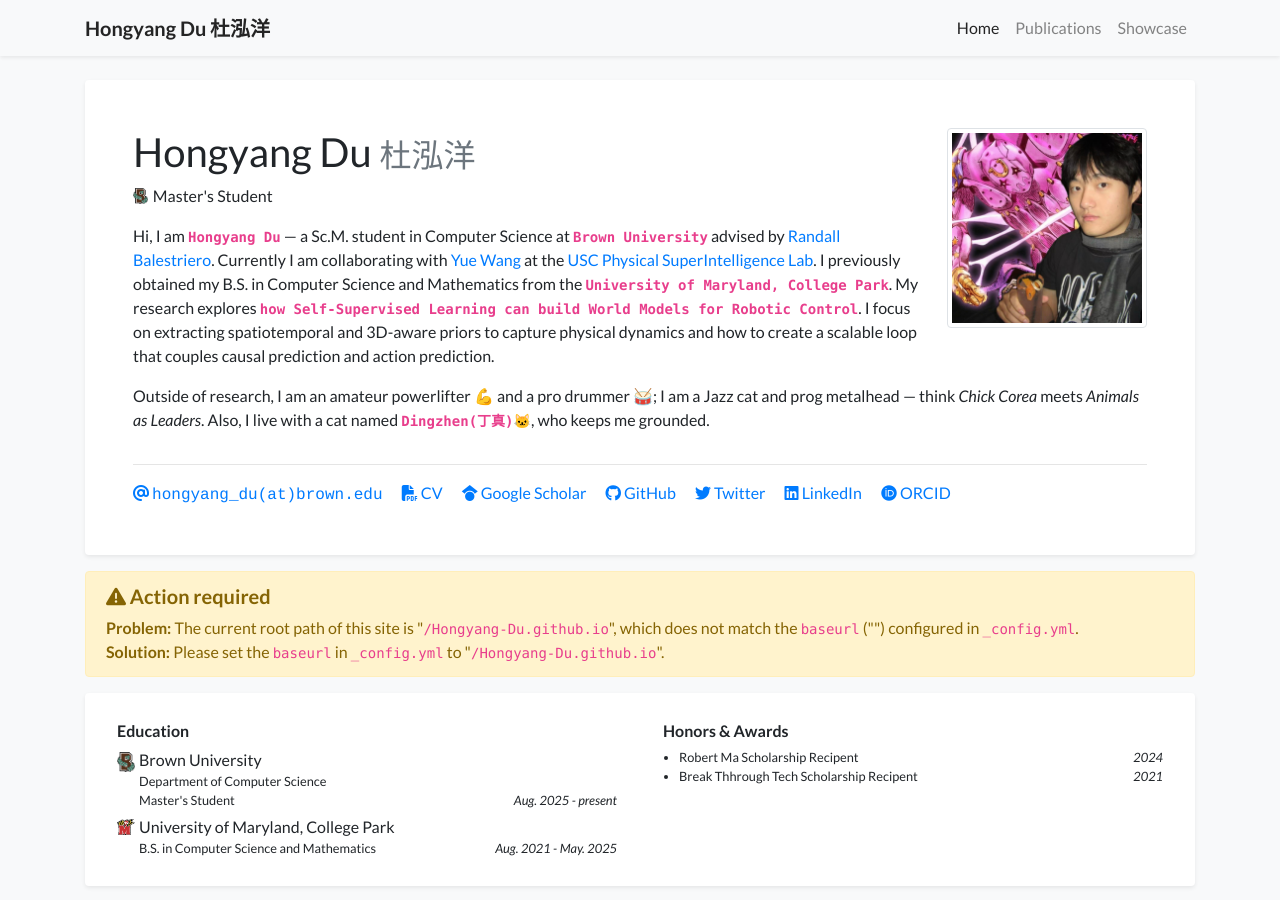
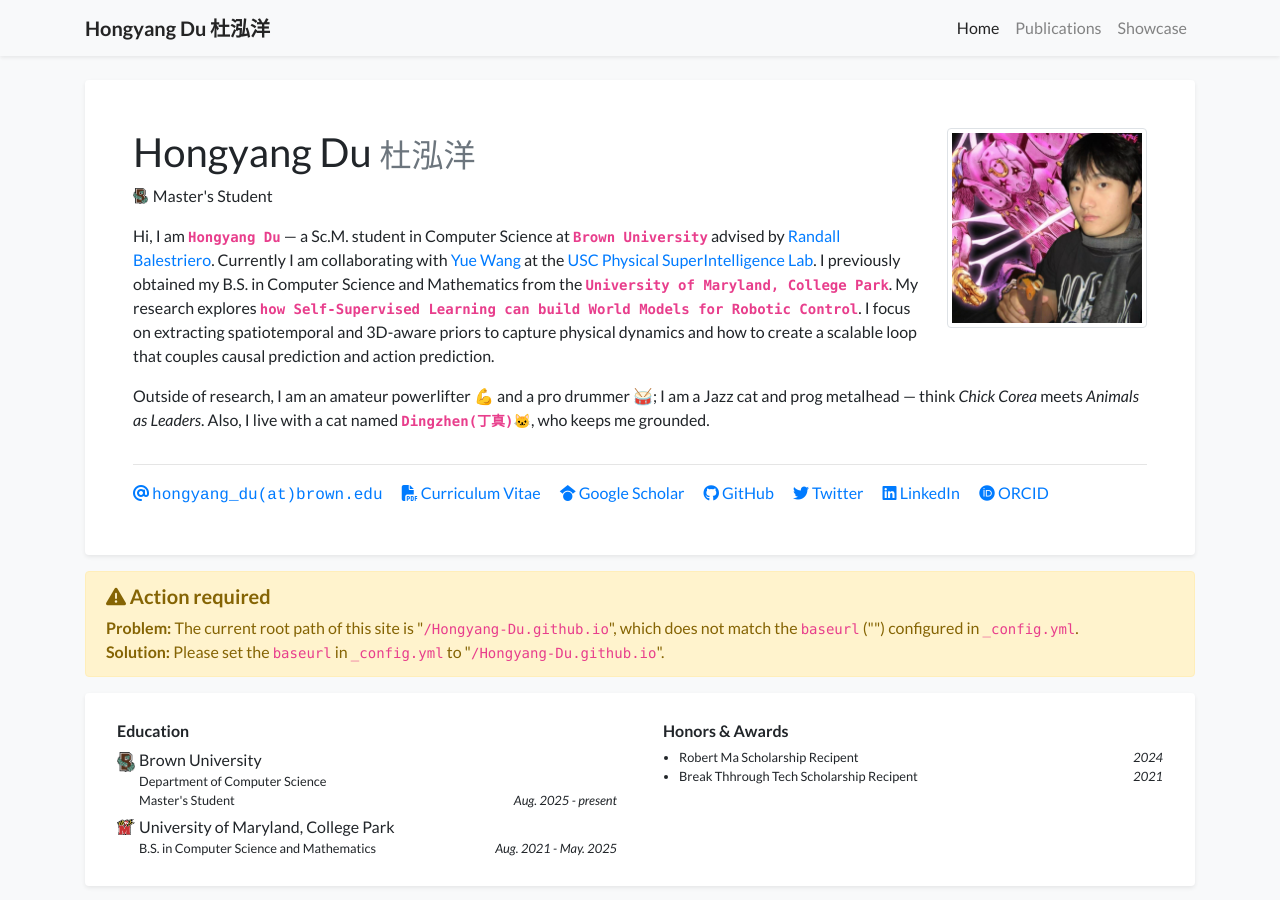
Before and after one commit to Hongyang-Du/Hongyang-Du.github.io, a Jekyll site: the page built from index.html, in a window 1280 px wide and 900 px high. Built offline with Jekyll 4.4.1, drawn with Linux system fonts in a browser that asks for light colours; nearby versions of some CDN libraries; some web fonts are replaced; a style sheet for code colours, icons or effects is not loaded.

Commit message:
Update profile_card.html

```diff
--- a/_includes/widgets/profile_card.html
+++ b/_includes/widgets/profile_card.html
@@ -57,7 +57,7 @@
 
                         {% if site.data.profile.cv_link %}
                         <a class="pr-3 no-break" target="_blank" href="{{ site.data.profile.cv_link | relative_url }}">
-                            <i class="fas fa-file-pdf"></i> CV
+                            <i class="fas fa-file-pdf"></i> Curriculum Vitae
                         </a>
                         {% endif %}
 
```
